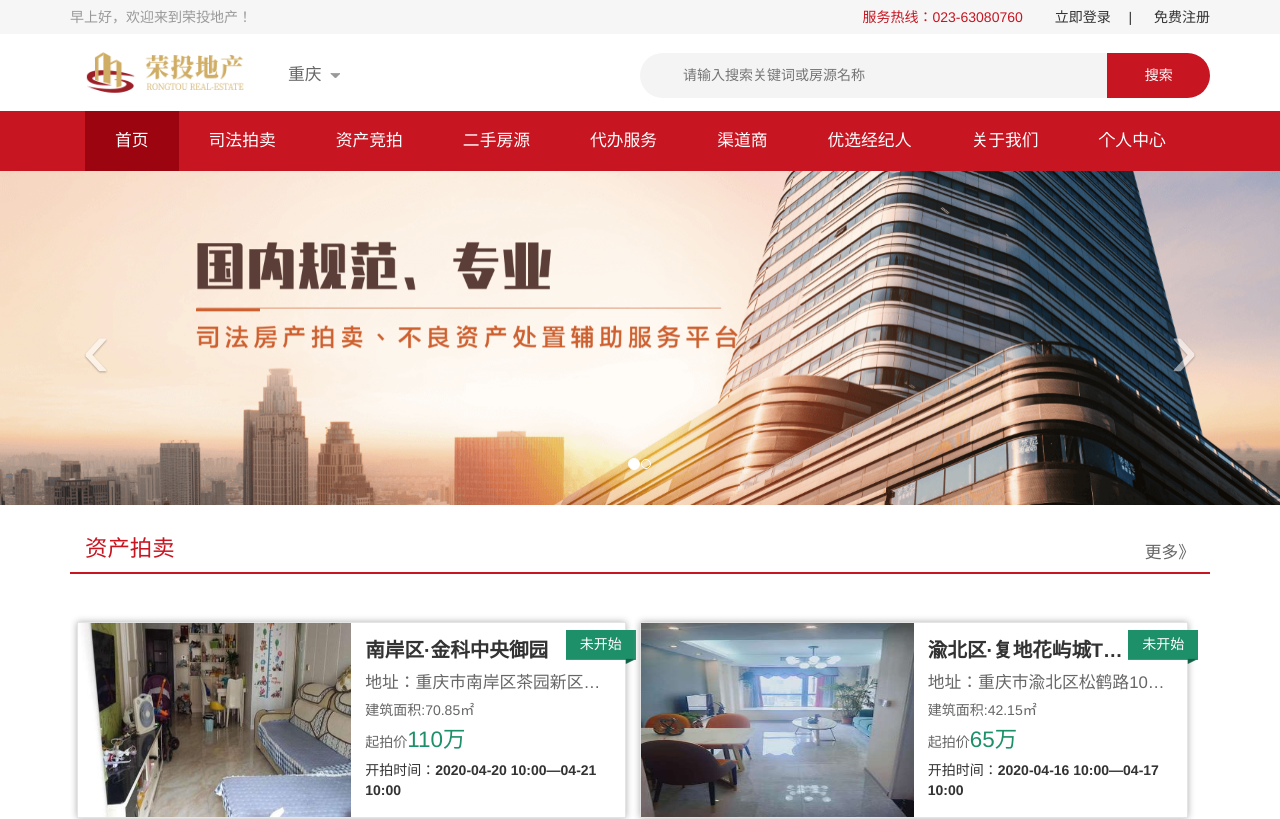
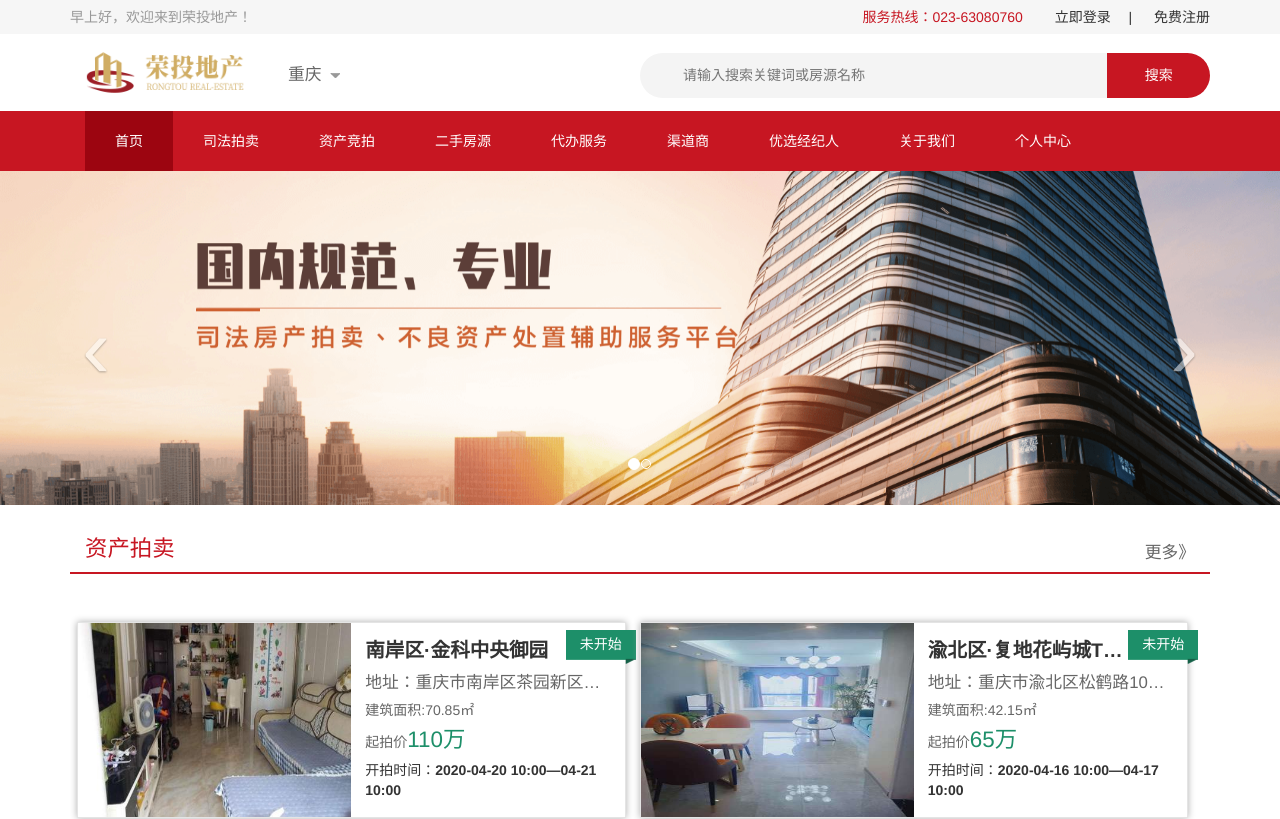
Before and after one commit to dj49846917/vue3-ts, a Vue app: page / in a window 1280 px wide. Shown: the top 819 px of the page. Built offline with nearby package versions, Linux system fonts and the light colour scheme.

Commit message:
导航调整

```diff
--- a/package.json
+++ b/package.json
@@ -7,6 +7,7 @@
     "serve": "vite preview"
   },
   "dependencies": {
+    "axios": "^0.21.1",
     "element-plus": "^1.0.2-beta.36",
     "vue": "^3.0.5",
     "vue-router": "^4.0.5",
--- a/src/App.vue
+++ b/src/App.vue
@@ -10,4 +10,8 @@ export default defineComponent({
 })
 </script>
 
-<style></style>
+<style>
+a {
+  text-decoration: none !important;
+}
+</style>
--- a/src/Layout/frontLayout/Nav.vue
+++ b/src/Layout/frontLayout/Nav.vue
@@ -19,16 +19,15 @@
               </div>
               <div class="navbar-collapse collapse">
                 <ul class="nav navbar-nav">
-                  <li class="menuItem active"><router-link to="/">首页</router-link></li>
-                  <li class="menuItem"><a href="#features">司法拍卖</a></li>
-                  <li class="menuItem"><router-link to="/auction">资产竞拍</router-link></li>
-                  <li class="menuItem"><a href="#installation">二手房源</a></li>
-                  <li class="menuItem"><a href="#one-pager">代办服务</a></li>
-                  <li class="menuItem"><a href="#extras">渠道商</a></li>
-                  <!--<li class="menuItem"><a href="#wordpress">服务商</a></li>-->
-                  <li class="menuItem"><a href="#contact">优选经纪人</a></li>
-                  <li class="menuItem"><router-link to="/about">关于我们</router-link></li>
-                  <li class="menuItem"><router-link to="/personal">个人中心</router-link></li>
+                  <router-link to="/" class="nav-item">首页</router-link>
+                  <router-link to="/1" class="nav-item">司法拍卖</router-link>
+                  <router-link to="/auction" class="nav-item">资产竞拍</router-link>
+                  <router-link to="/2" class="nav-item">二手房源</router-link>
+                  <router-link to="/3" class="nav-item">代办服务</router-link>
+                  <router-link to="/4" class="nav-item">渠道商</router-link>
+                  <router-link to="/5" class="nav-item">优选经纪人</router-link>
+                  <router-link to="/about" class="nav-item">关于我们</router-link>
+                  <router-link to="/personal" class="nav-item">个人中心</router-link>
                 </ul>
               </div>
             </div>
@@ -51,4 +50,17 @@ export default defineComponent({
 </script>
 
 <style scoped>
+  .nav-item {
+    float: left;
+    height: 60px;
+    line-height: 60px;
+    padding: 0 30px;
+    color: #fff;
+  }
+  .nav-item:hover {
+    background: #9c0510;
+  }
+  .router-link-exact-active {
+    background: #9c0510;
+  }
 </style>
--- a/src/Layout/frontPersonalLayout/Menu.vue
+++ b/src/Layout/frontPersonalLayout/Menu.vue
@@ -4,7 +4,7 @@
       <dt><i class="iconfont icon-dingdan"></i>我的竞拍</dt>
       <dd>
         <ul>
-          <li class="on"><router-link to="/personal/projectbynopayentry">待交保</router-link></li>
+          <li><router-link to="/personal/projectbynopayentry">待交保</router-link></li>
           <li><router-link to="/personal/projectbymy">我的参拍</router-link></li>
           <li><router-link to="/personal/projectbyok">已拍下</router-link></li>
           <li><router-link to="/personal/entrylist">保证金</router-link></li>
@@ -12,7 +12,7 @@
         </ul>
       </dd>
     </dl>
-    <dl class="active">
+    <dl>
       <dt><i class="iconfont icon-yonghuxinxi-"></i>个人信息</dt>
       <dd>
         <ul>
@@ -35,4 +35,8 @@ export default {
 </script>
 
 <style lang="scss" scoped>
+.router-link-active {
+  color: #c7171e;
+  background: #fff0f0;
+}
 </style>
```
Also changed, not shown: 1 other file (tests, documents, lock files or other folders).
